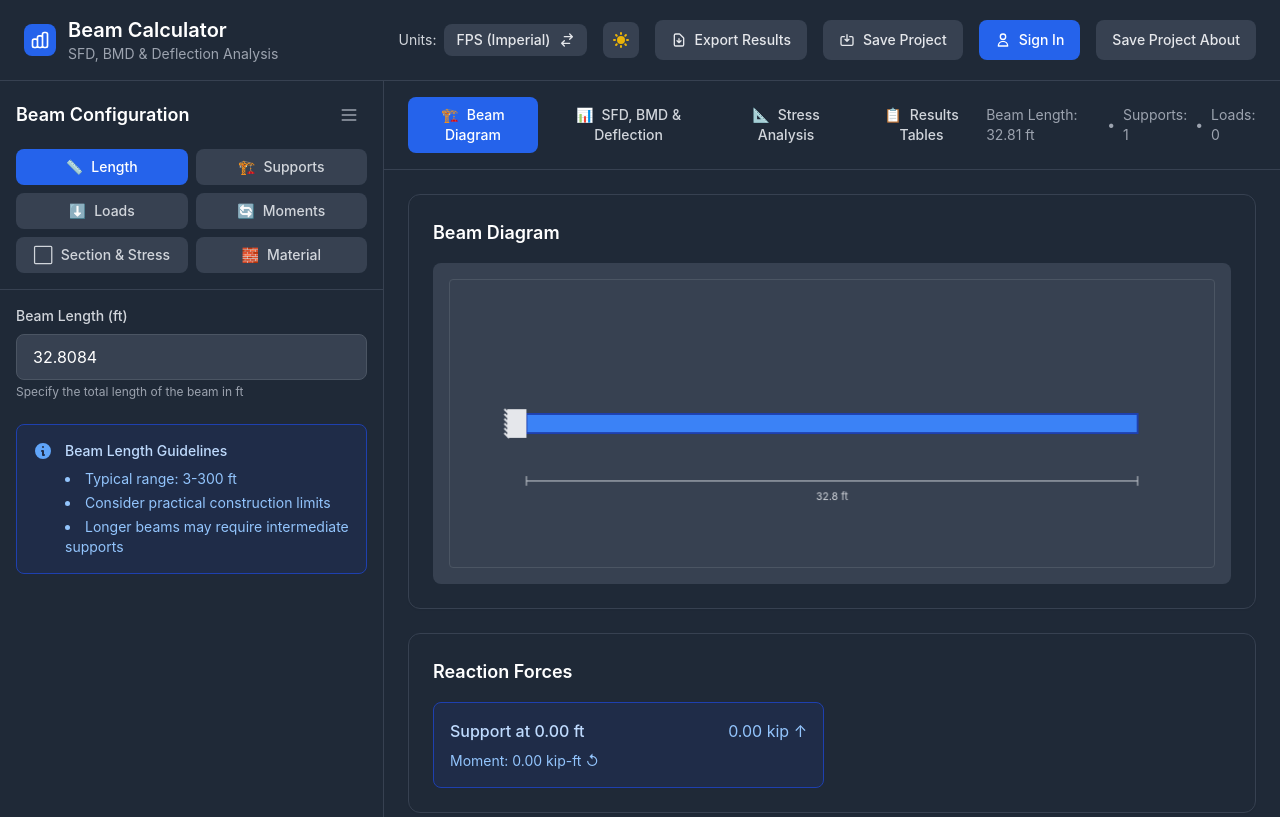
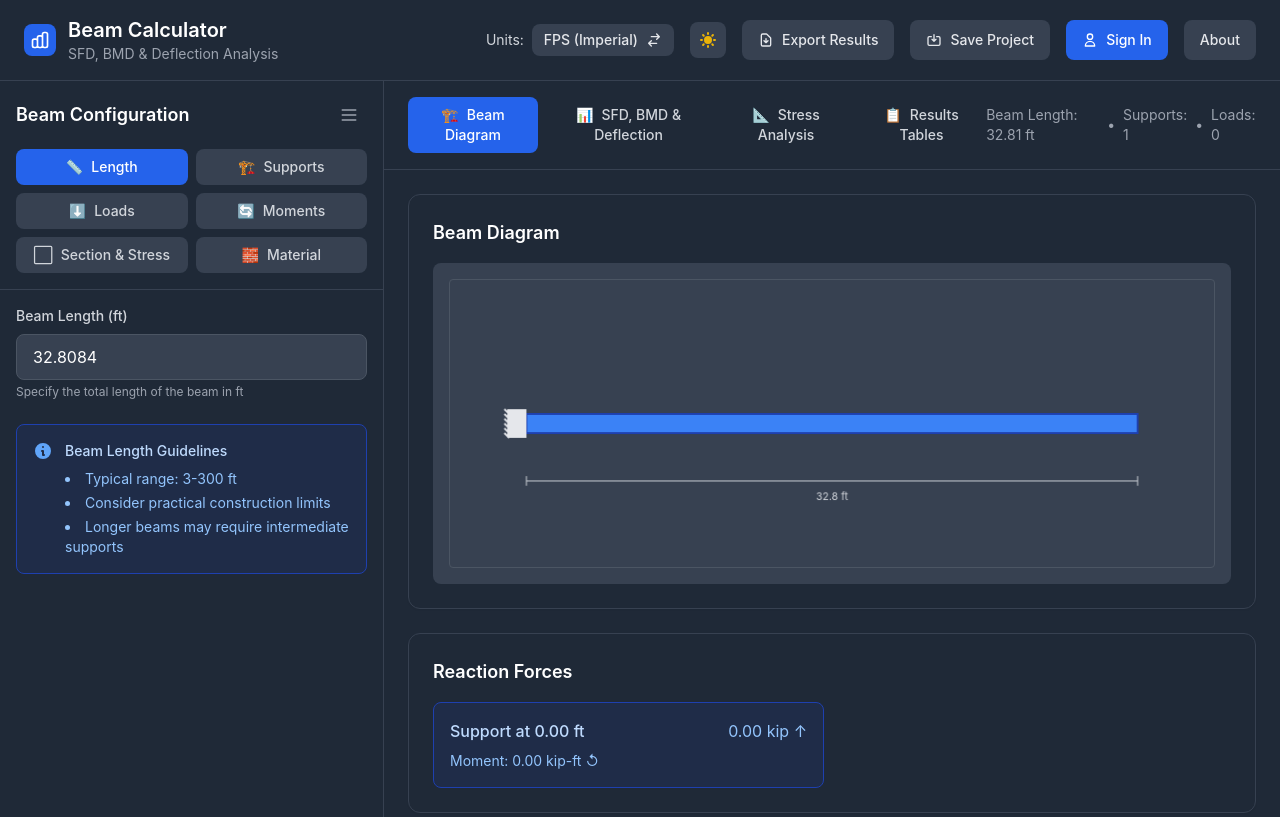
Before and after one commit to asadurahman2001/beam-calculator-v3.0.3, a React (Create React App) app: page / in a window 1280 px wide. Built offline with nearby package versions, Linux system fonts and the light colour scheme.

Commit message:
Updated Header.js

```diff
--- a/src/components/Header.js
+++ b/src/components/Header.js
@@ -192,7 +192,6 @@ const Header = ({ beamData, results, updateBeamData }) => {
               onClick={() => setShowAboutModal(true)}
               className="btn-secondary text-sm"
             >
-              Save Project
               About
             </button>
           </div>
```
